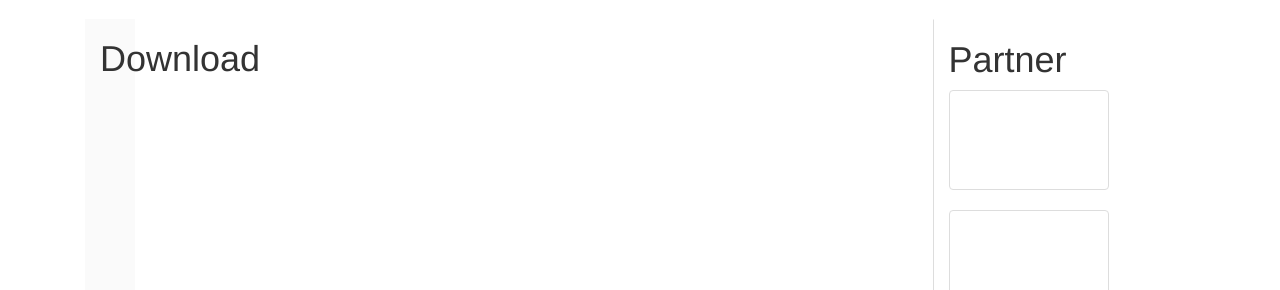
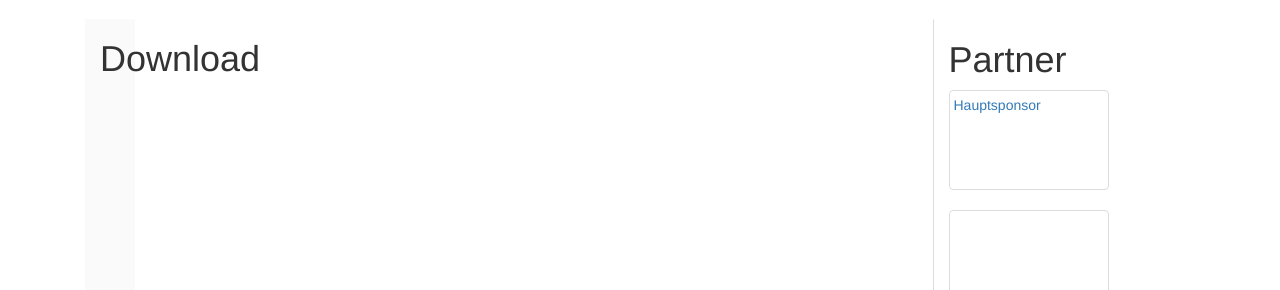
Before and after one commit to susedev/test, a Jekyll site: the page built from download.html, in a window 1280 px wide and 900 px high. Shown: the part 208-498 px from the top of the window. Built offline with Jekyll 4.4.1, drawn with Linux system fonts in a browser that asks for light colours; nearby versions of some CDN libraries.

Commit message:
Update page.html

```diff
--- a/_layouts/page.html
+++ b/_layouts/page.html
@@ -23,7 +23,7 @@ layout: base
     </div>
     <div class="col-md-3" style="display: block; width: 150px; height: 2000px; margin-left 15px; border:1px solid #FFF; border-left-color:#DDD; box-sizing: border-box;">
       <h1>Partner</h1>
-      <a href="#" class="thumbnail"  style="width: 160px; height: 100px;" ></a>
+      <a href="#" class="thumbnail"  style="width: 160px; height: 100px;" >Hauptsponsor</a>
       <a href="#" class="thumbnail"  style="width: 160px; height: 100px;" ></a>
       <a href="#" class="thumbnail"  style="width: 160px; height: 100px;" ></a>>
       <h1> Spender <h1>
```
